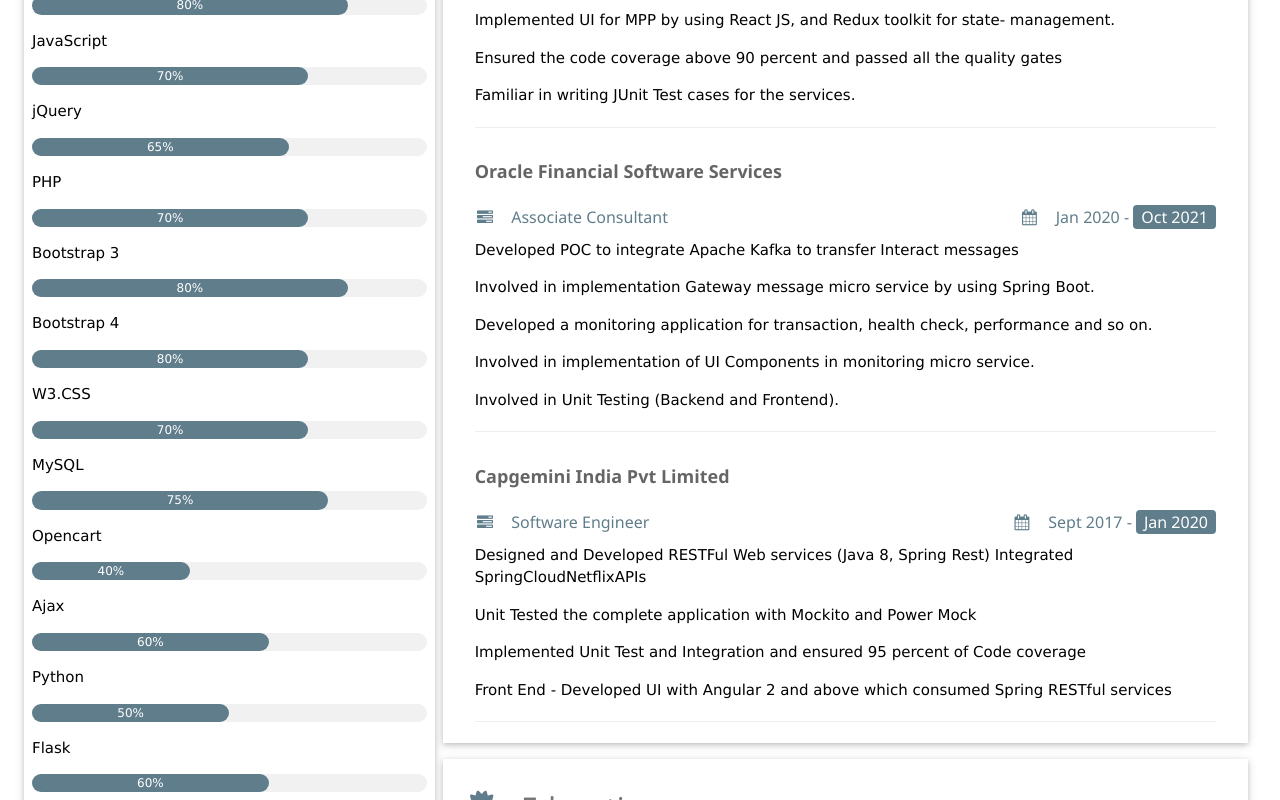
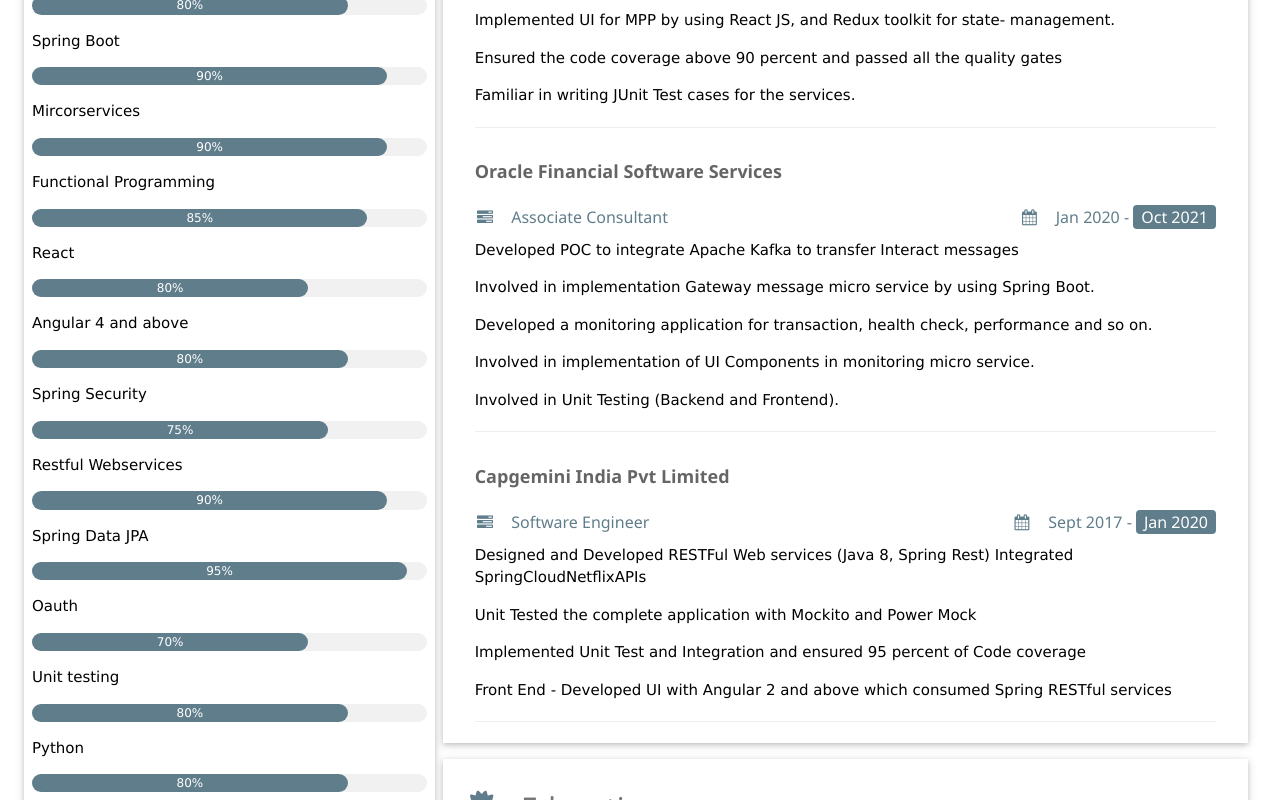
Before and after one commit to rushikeshkarkhanis/resume, a React (Create React App) app: page / in a window 1280 px wide. Shown: the part 800-1600 px from the top of the page. Built offline with nearby package versions, Linux system fonts and the light colour scheme.

Commit message:
Resume like

```diff
--- a/src/component/skills/Skills.js
+++ b/src/component/skills/Skills.js
@@ -8,88 +8,94 @@ const Skills = () => {
           <i className="fa fa-asterisk fa-fw w3-margin-right w3-text-blue-grey"></i>Skills
         </b>
       </p>
-      <p>Html5</p>
+      <p>Java</p>
+      <div className="w3-light-grey w3-round-xlarge w3-small">
+        <div className="w3-container w3-center w3-round-xlarge w3-blue-grey" style={{ width: "95%" }}>
+          95%
+        </div>
+      </div>
+      <p>DSA</p>
+      <div className="w3-light-grey w3-round-xlarge w3-small">
+        <div className="w3-container w3-center w3-round-xlarge w3-blue-grey" style={{ width: "80%" }}>
+          80%
+        </div>
+      </div>
+      <p>Spring Boot</p>
+      <div className="w3-light-grey w3-round-xlarge w3-small">
+        <div className="w3-container w3-center w3-round-xlarge w3-blue-grey" style={{ width: "90%" }}>
+          90%
+        </div>
+      </div>
+      <p>Mircorservices</p>
+      <div className="w3-light-grey w3-round-xlarge w3-small">
+        <div className="w3-container w3-center w3-round-xlarge w3-blue-grey" style={{ width: "90%" }}>
+          90%
+        </div>
+      </div>
+      <p>Functional Programming</p>
       <div className="w3-light-grey w3-round-xlarge w3-small">
         <div className="w3-container w3-center w3-round-xlarge w3-blue-grey" style={{ width: "85%" }}>
           85%
         </div>
       </div>
-      <p>CSS3</p>
+      <p>React</p>
+      <div className="w3-light-grey w3-round-xlarge w3-small">
+        <div className="w3-container w3-center w3-round-xlarge w3-blue-grey" style={{ width: "70%" }}>
+          80%
+        </div>
+      </div>
+      <p>Angular 4 and above</p>
       <div className="w3-light-grey w3-round-xlarge w3-small">
         <div className="w3-container w3-center w3-round-xlarge w3-blue-grey" style={{ width: "80%" }}>
           80%
         </div>
       </div>
-      <p>JavaScript</p>
+      <p>Spring Security</p>
+      <div className="w3-light-grey w3-round-xlarge w3-small">
+        <div className="w3-container w3-center w3-round-xlarge w3-blue-grey" style={{ width: "75%" }}>
+          75%
+        </div>
+      </div>
+      <p>Restful Webservices</p>
+      <div className="w3-light-grey w3-round-xlarge w3-small">
+        <div className="w3-container w3-center w3-round-xlarge w3-blue-grey" style={{ width: "90%" }}>
+          90%
+        </div>
+      </div>
+      <p>Spring Data JPA</p>
+      <div className="w3-light-grey w3-round-xlarge w3-small">
+        <div className="w3-container w3-center w3-round-xlarge w3-blue-grey" style={{ width: "95%" }}>
+          95%
+        </div>
+      </div>
+      <p>Oauth</p>
       <div className="w3-light-grey w3-round-xlarge w3-small">
         <div className="w3-container w3-center w3-round-xlarge w3-blue-grey" style={{ width: "70%" }}>
           70%
         </div>
       </div>
-      <p>jQuery</p>
-      <div className="w3-light-grey w3-round-xlarge w3-small">
-        <div className="w3-container w3-center w3-round-xlarge w3-blue-grey" style={{ width: "65%" }}>
-          65%
-        </div>
-      </div>
-      <p>PHP</p>
-      <div className="w3-light-grey w3-round-xlarge w3-small">
-        <div className="w3-container w3-center w3-round-xlarge w3-blue-grey" style={{ width: "70%" }}>
-          70%
-        </div>
-      </div>
-      <p>Bootstrap 3</p>
+      <p>Unit testing</p>
       <div className="w3-light-grey w3-round-xlarge w3-small">
         <div className="w3-container w3-center w3-round-xlarge w3-blue-grey" style={{ width: "80%" }}>
           80%
         </div>
       </div>
-      <p>Bootstrap 4</p>
+      <p>Python</p>
       <div className="w3-light-grey w3-round-xlarge w3-small">
-        <div className="w3-container w3-center w3-round-xlarge w3-blue-grey" style={{ width: "70%" }}>
+        <div className="w3-container w3-center w3-round-xlarge w3-blue-grey" style={{ width: "80%" }}>
           80%
         </div>
       </div>
-      <p>W3.CSS</p>
-      <div className="w3-light-grey w3-round-xlarge w3-small">
-        <div className="w3-container w3-center w3-round-xlarge w3-blue-grey" style={{ width: "70%" }}>
-          70%
-        </div>
-      </div>
-      <p>MySQL</p>
+      <p>Multithreading</p>
       <div className="w3-light-grey w3-round-xlarge w3-small">
         <div className="w3-container w3-center w3-round-xlarge w3-blue-grey" style={{ width: "75%" }}>
           75%
         </div>
       </div>
-      <p>Opencart</p>
+      <p>AWS Services- Lamdba, EC2, VPC, Auto Scaling, SQS, SNS, IAM, SES, Kenesis. Python (AWS - Lambda)</p>
       <div className="w3-light-grey w3-round-xlarge w3-small">
-        <div className="w3-container w3-center w3-round-xlarge w3-blue-grey" style={{ width: "40%" }}>
-          40%
-        </div>
-      </div>
-      <p>Ajax</p>
-      <div className="w3-light-grey w3-round-xlarge w3-small">
-        <div className="w3-container w3-center w3-round-xlarge w3-blue-grey" style={{ width: "60%" }}>
-          60%
-        </div>
-      </div>
-      <p>Python</p>
-      <div className="w3-light-grey w3-round-xlarge w3-small">
-        <div className="w3-container w3-center w3-round-xlarge w3-blue-grey" style={{ width: "50%" }}>
-          50%
-        </div>
-      </div>
-      <p>Flask</p>
-      <div className="w3-light-grey w3-round-xlarge w3-small">
-        <div className="w3-container w3-center w3-round-xlarge w3-blue-grey" style={{ width: "60%" }}>
-          60%
-        </div>
-      </div>
-      <p>React</p>
-      <div className="w3-light-grey w3-round-xlarge w3-small">
-        <div className="w3-container w3-center w3-round-xlarge w3-blue-grey" style={{ width: "50%" }}>
-          50%
+        <div className="w3-container w3-center w3-round-xlarge w3-blue-grey" style={{ width: "80%" }}>
+          80%
         </div>
       </div>
     </>
```
